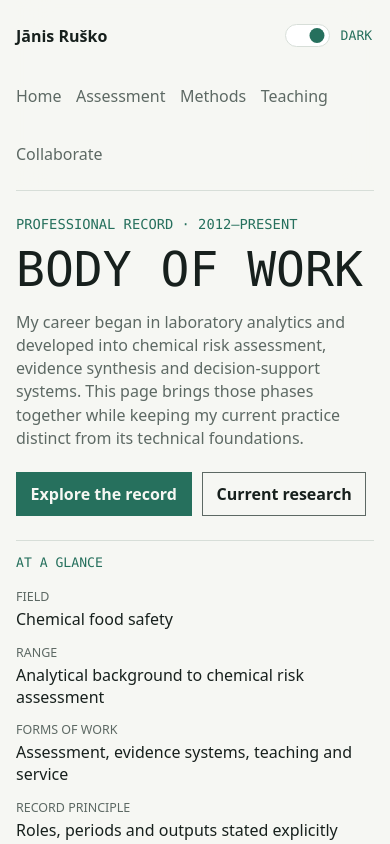
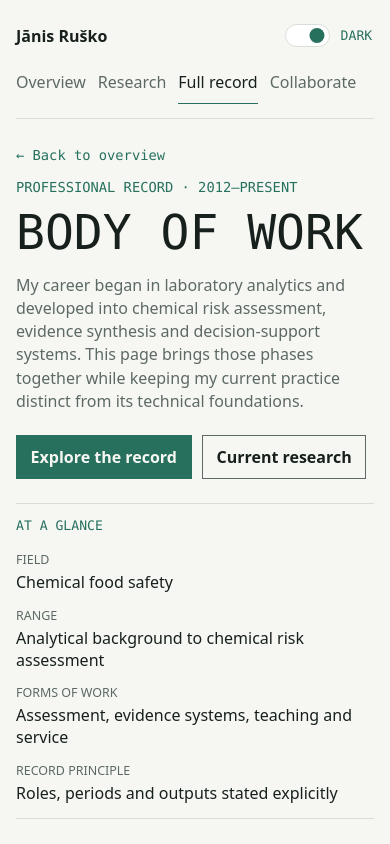
Before and after one commit to janisrusko/janisrusko.github.io, a plain HTML site: page work.html in a window 390 px wide. Shown: the top 844 px of the page. Drawn offline with Linux system fonts and the light colour scheme.

Commit message:
Unify fixed site navigation

```diff
--- a/assets/site.css
+++ b/assets/site.css
@@ -12,6 +12,7 @@
 
 html {
   scroll-behavior: smooth;
+  scroll-padding-top: 5rem;
 }
 
 body {
@@ -43,6 +44,7 @@ p {
   --b-soft: #c7d4cc;
   background: var(--b-bg);
   color: var(--b-text);
+  padding-top: 3.85rem;
 }
 
 :root[data-theme="light"] .theme-b {
@@ -62,9 +64,11 @@ p {
 }
 
 header.b-shell {
-  position: sticky;
+  position: fixed;
   top: 0;
+  left: 50%;
   z-index: 10;
+  transform: translateX(-50%);
   display: grid;
   grid-template-columns: auto minmax(0, 1fr) auto;
   align-items: center;
@@ -74,6 +78,7 @@ header.b-shell {
   background: color-mix(in srgb, var(--b-bg) 86%, transparent);
   color: var(--b-muted);
   backdrop-filter: blur(16px);
+  view-transition-name: site-header;
 }
 
 header.b-shell a {
@@ -91,9 +96,15 @@ header.b-shell > a {
 
 .theme-b nav {
   display: flex;
-  flex-wrap: wrap;
+  flex-wrap: nowrap;
   gap: 0.9rem;
   justify-content: flex-start;
+  overflow-x: auto;
+  scrollbar-width: none;
+}
+
+.theme-b nav::-webkit-scrollbar {
+  display: none;
 }
 
 .theme-b nav a {
@@ -101,6 +112,12 @@ header.b-shell > a {
   align-items: center;
   padding: 0.35rem 0;
   text-decoration: none;
+  white-space: nowrap;
+}
+
+.theme-b nav a[aria-current="page"] {
+  color: var(--b-text);
+  box-shadow: inset 0 -1px var(--b-accent);
 }
 
 .theme-b nav a:hover,
@@ -189,6 +206,50 @@ summary:focus-visible {
   gap: clamp(1.5rem, 5vw, 4rem);
   padding: clamp(2rem, 5vw, 3.2rem) 0 clamp(2.2rem, 5vw, 3.8rem);
   scroll-margin-top: 5rem;
+}
+
+main.b-shell {
+  view-transition-name: site-main;
+}
+
+.back-link {
+  width: fit-content;
+  display: inline-flex;
+  margin-bottom: 1rem;
+  color: var(--b-accent);
+  font-family: ui-monospace, SFMono-Regular, Menlo, monospace;
+  font-size: 0.86rem;
+  text-decoration: none;
+}
+
+.back-link:hover {
+  color: var(--b-text);
+}
+
+@view-transition {
+  navigation: auto;
+}
+
+::view-transition-old(site-main) {
+  animation: 130ms ease-in both site-page-out;
+}
+
+::view-transition-new(site-main) {
+  animation: 210ms 35ms ease-out both site-page-in;
+}
+
+@keyframes site-page-out {
+  to {
+    opacity: 0;
+    transform: translateY(-0.2rem);
+  }
+}
+
+@keyframes site-page-in {
+  from {
+    opacity: 0;
+    transform: translateY(0.3rem);
+  }
 }
 
 .b-status {
@@ -677,6 +738,14 @@ summary:focus-visible {
 }
 
 @media (max-width: 820px) {
+  html {
+    scroll-padding-top: 8.25rem;
+  }
+
+  .theme-b {
+    padding-top: 7.35rem;
+  }
+
   .b-hero,
   .profile-grid,
   .question-list {
@@ -686,6 +755,7 @@ summary:focus-visible {
   header.b-shell {
     display: grid;
     grid-template-columns: 1fr auto;
+    row-gap: 0.15rem;
   }
 
   header.b-shell > a {
@@ -760,14 +830,8 @@ summary:focus-visible {
 }
 
 @media (max-width: 420px) {
-  header.b-shell {
-    position: static;
-  }
-
-  .b-hero,
-  .b-section,
-  #main {
-    scroll-margin-top: 1rem;
+  .theme-b nav {
+    gap: 0.75rem;
   }
 }
 
@@ -779,4 +843,10 @@ summary:focus-visible {
   .toggle-track span {
     transition: none;
   }
+
+  ::view-transition-old(site-main),
+  ::view-transition-new(site-main) {
+    animation-duration: 1ms;
+    animation-delay: 0ms;
+  }
 }
--- a/work.html
+++ b/work.html
@@ -68,10 +68,9 @@
     <header class="b-shell">
       <a class="wordmark" href="index.html" aria-label="Jānis Ruško home">Jānis Ruško</a>
       <nav aria-label="Primary navigation">
-        <a href="index.html">Home</a>
-        <a href="#assessment">Assessment</a>
-        <a href="#methods">Methods</a>
-        <a href="#teaching">Teaching</a>
+        <a href="index.html">Overview</a>
+        <a href="index.html#now">Research</a>
+        <a href="work.html" aria-current="page">Full record</a>
         <a href="index.html#collaboration">Collaborate</a>
       </nav>
       <button class="theme-toggle" type="button" aria-label="Switch to light theme">
@@ -83,6 +82,7 @@
     <main id="main" class="b-shell" tabindex="-1">
       <section class="b-hero" aria-labelledby="page-title">
         <div class="intro-panel">
+          <a class="back-link" href="index.html">← Back to overview</a>
           <p class="b-status">Professional record · 2012&ndash;present</p>
           <h1 id="page-title">Body of work</h1>
           <p class="b-hero-note">My career began in laboratory analytics and developed into chemical risk assessment, evidence synthesis and decision-support systems. This page brings those phases together while keeping my current practice distinct from its technical foundations.</p>
```
Also changed, not shown: index.html (+4 -4 lines).
